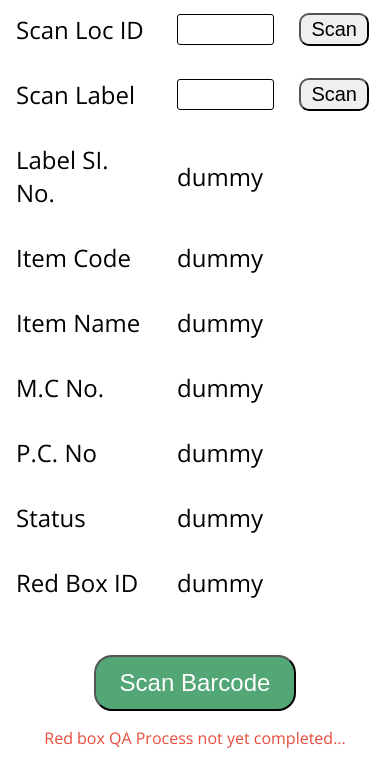
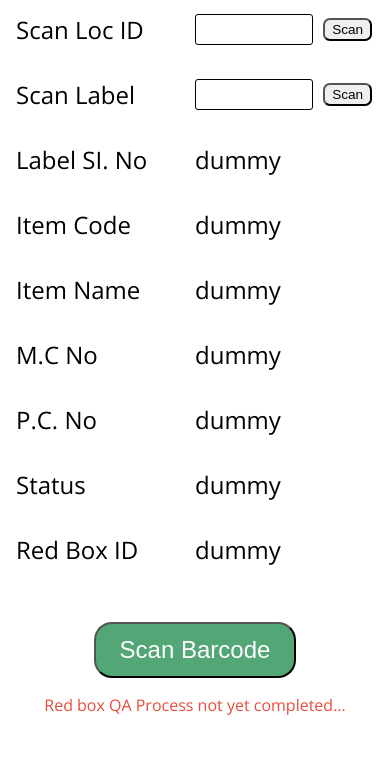
Before and after one commit to ThiruThanikaiarasu/urovo-clone, a plain HTML site: page index.html in a window 390 px wide. Shown: the part 134-899 px from the top of the page. After the commit the page ends 866 px from the top, so only its background shows below. Drawn offline with nearby package versions, Linux system fonts and the light colour scheme.

Commit message:
Fix. Fixed the left column and secondary button style.

```diff
--- a/assets/CSS/style.css
+++ b/assets/CSS/style.css
@@ -113,7 +113,7 @@ main {
 
     ul li label {
         font-size: 1.5rem;
-        width: 45%;
+        width: 50%;
         text-align: left;
         padding-right: 1em;
     }
@@ -125,7 +125,7 @@ main {
     }
 
     ul li input {
-        width: 70%;
+        width: 83%;
         height: auto;
         padding: .15em .5em;
         font-size: 1.25rem;
@@ -134,7 +134,7 @@ main {
     }
 
     ul li button {
-        margin-left: 1.25em;
+        margin-left: .75em;
     }
 
     ul li span {
@@ -151,9 +151,9 @@ main {
     }
 
     .secondary-button {
-        margin-right: .25em;
+        margin-right: .15em;
         padding: .15em .5em;
-        font-size: 1.25rem;
+        font-size: .85rem;
         border-radius: .5em;
     }
 
--- a/index.html
+++ b/index.html
@@ -34,7 +34,7 @@
 
                 </li>
                 <li>
-                    <label for="label-serial-number">Label SI. No.</label>
+                    <label for="label-serial-number">Label SI. No</label>
                     <span id="label-serial-number">dummy</span>
                 </li>
                 <li>
@@ -46,7 +46,7 @@
                     <span id="item-name">dummy</span>
                 </li>
                 <li>
-                    <label for="mc-no">M.C No.</label>
+                    <label for="mc-no">M.C No</label>
                     <span id="mc-no">dummy</span>
                 </li>
                 <li>
```
